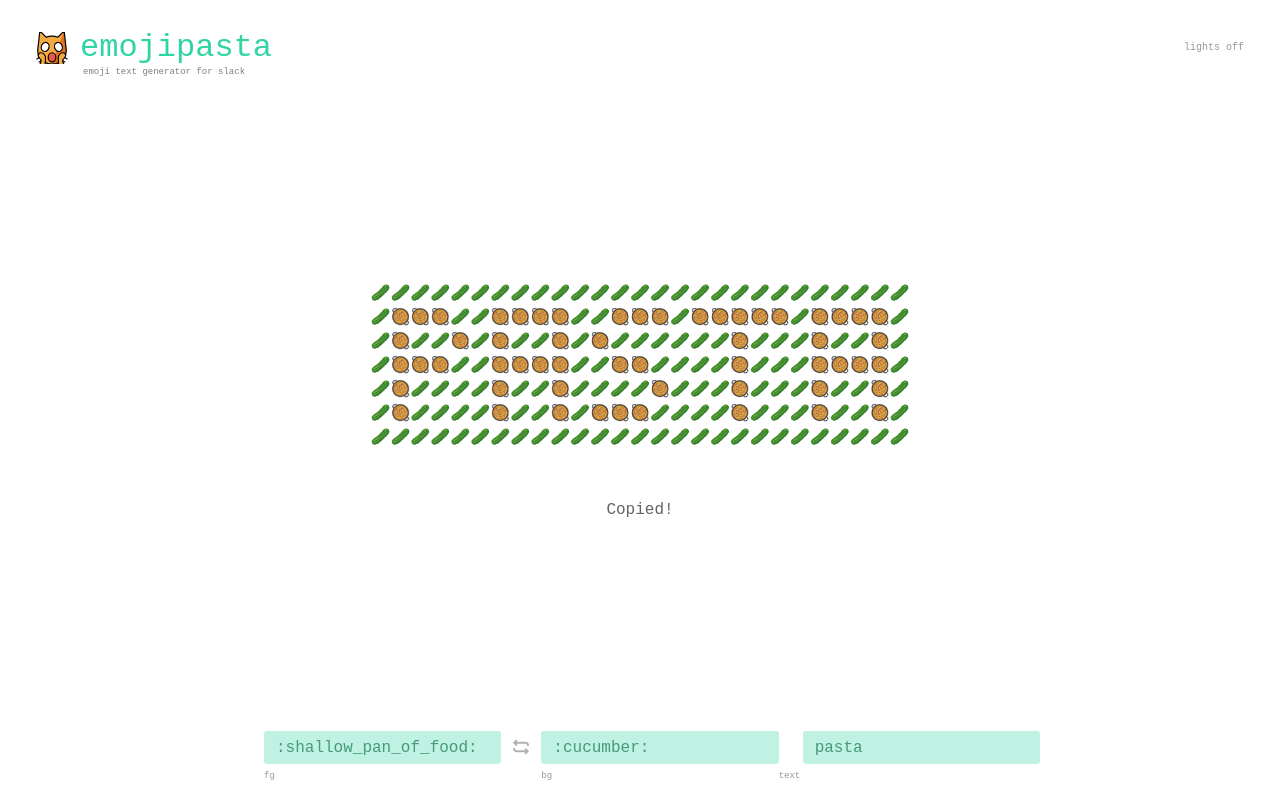
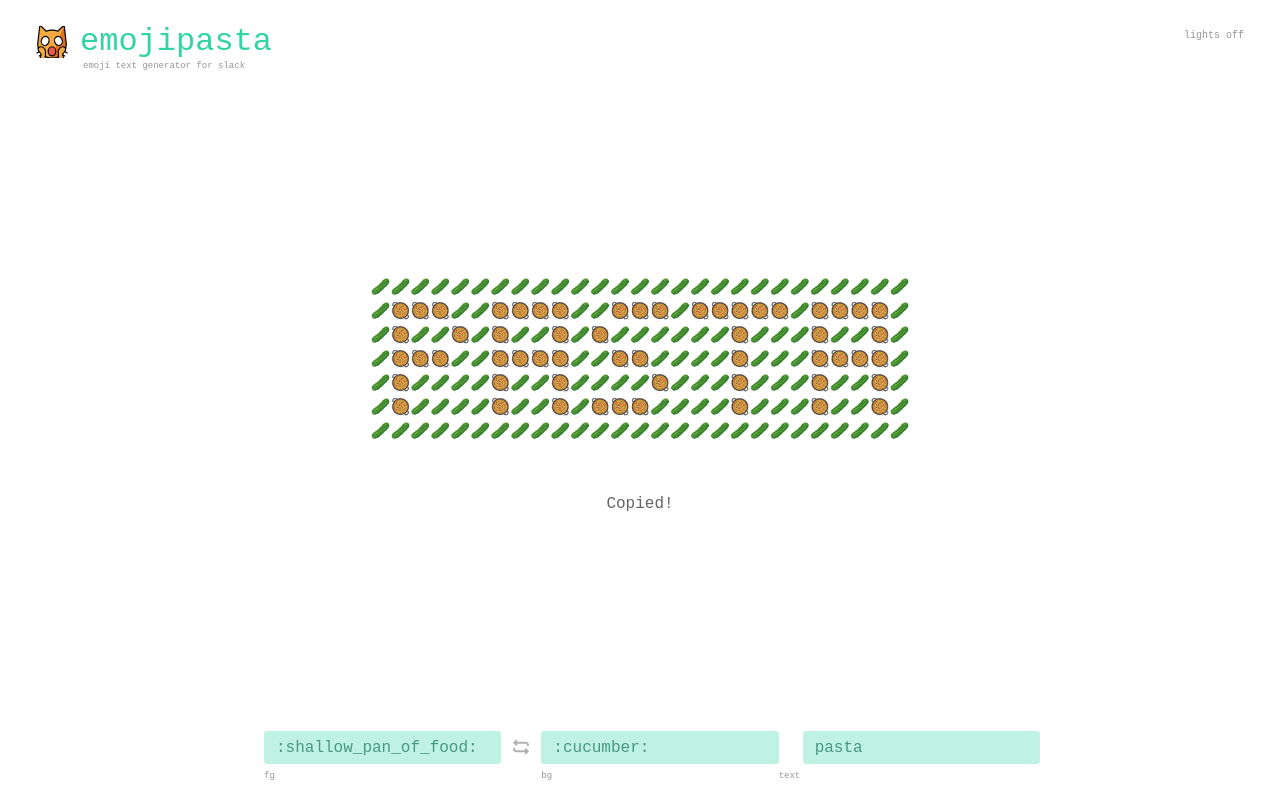
Before and after one commit to The-Silver-Project/emojipasta, a website built with Vite: page index.html in a window 1280 px wide. Built offline with nearby package versions, Linux system fonts and the light colour scheme.

Commit message:
Fix styles

```diff
--- a/style.css
+++ b/style.css
@@ -49,15 +49,15 @@ h2 {
   font-size: 9px;
   position: absolute;
   margin-left: 3px;
-  color: rgba(0, 0, 0, .5);
+  color: rgb(150, 150, 150);
 }
 
 .lights {
-  margin-top: 24px;
   margin-right: 24px;
   font-size: 10px;
   cursor: pointer;
   padding: 12px;
+  padding-top: 24px;
   color: rgb(150, 150, 150);
   user-select: none;
 }
```
Also changed, not shown: dist/index.html, 4 other files.
